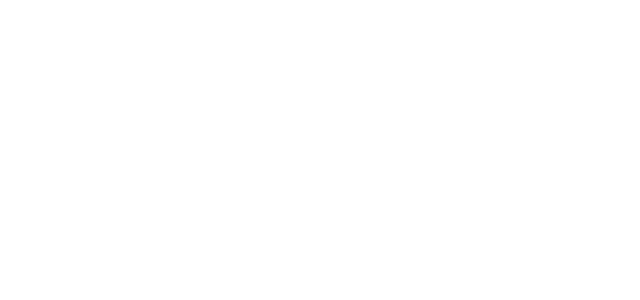
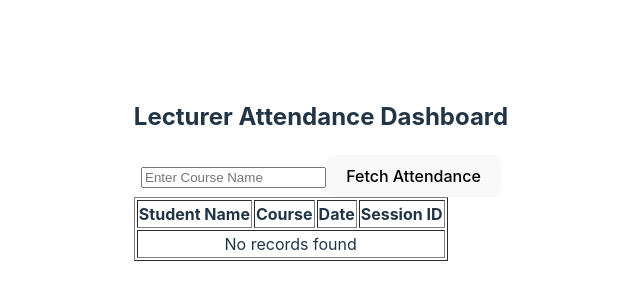
Before and after one commit to OkidNorbert/lecture-attendance-system, a React (Vite) app in the folder client/: page /lecturer-dashboard in a window 1280 px wide. Before the commit this address had no page. Shown: the part 230-530 px from the top of the page, without its empty margins (319-959 px from the left). Built offline with nearby package versions, Linux system fonts and the light colour scheme; sample sign-in values are in the browser's storage.

Commit message:
attendance history

```diff
--- a/client/src/main.jsx
+++ b/client/src/main.jsx
@@ -8,6 +8,8 @@
 import "./index.css";
 import GenerateQR from "./pages/GenerateQR";
 import ScanQR from "./pages/ScanQR";
+import AttendanceHistory from "./pages/AttendanceHistory";
+import LecturerDashboard from "./pages/LecturerDashboard";
 
 
 ReactDOM.createRoot(document.getElementById("root")).render(
@@ -20,6 +22,9 @@
         <Route path="/dashboard" element={<Dashboard />} />
         <Route path="/generate-qr" element={<GenerateQR />} />
         <Route path="/scan-qr" element={<ScanQR />} />
+        <Route path="/attendance-history" element={<AttendanceHistory />} />
+        <Route path="/lecturer-dashboard" element={<LecturerDashboard />} />
+
 
       </Routes>
     </Router>
--- /dev/null
+++ b/client/src/pages/AttendanceHistory.jsx
@@ -0,0 +1,52 @@
+import { useEffect, useState } from "react";
+import { useNavigate } from "react-router-dom";
+import axios from "axios";
+
+const AttendanceHistory = () => {
+  const [records, setRecords] = useState([]);
+  const navigate = useNavigate();
+
+  useEffect(() => {
+    const token = localStorage.getItem("token");
+    if (!token) {
+      navigate("/login");
+      return;
+    }
+
+    axios.get("http://localhost:5000/api/attendance/history", {
+      headers: { Authorization: `Bearer ${token}` },
+    })
+    .then(res => setRecords(res.data))
+    .catch(() => alert("Error fetching attendance records"));
+  }, [navigate]);
+
+  return (
+    <div>
+      <h2>My Attendance History</h2>
+      <table border="1">
+        <thead>
+          <tr>
+            <th>Course</th>
+            <th>Date</th>
+            <th>Session ID</th>
+          </tr>
+        </thead>
+        <tbody>
+          {records.length > 0 ? (
+            records.map((record, index) => (
+              <tr key={index}>
+                <td>{record.course}</td>
+                <td>{record.date}</td>
+                <td>{record.sessionId}</td>
+              </tr>
+            ))
+          ) : (
+            <tr><td colSpan="3">No records found</td></tr>
+          )}
+        </tbody>
+      </table>
+    </div>
+  );
+};
+
+export default AttendanceHistory;
--- /dev/null
+++ b/client/src/pages/LecturerDashboard.jsx
@@ -0,0 +1,64 @@
+import { useEffect, useState } from "react";
+import { useNavigate } from "react-router-dom";
+import axios from "axios";
+
+const LecturerDashboard = () => {
+  const [records, setRecords] = useState([]);
+  const [course, setCourse] = useState("");
+  const navigate = useNavigate();
+
+  useEffect(() => {
+    const token = localStorage.getItem("token");
+    if (!token) {
+      navigate("/login");
+      return;
+    }
+  }, [navigate]);
+
+  const fetchRecords = async () => {
+    const token = localStorage.getItem("token");
+    try {
+      const res = await axios.get(`http://localhost:5000/api/attendance/course/${course}`, {
+        headers: { Authorization: `Bearer ${token}` },
+      });
+      setRecords(res.data);
+    } catch (err) {
+      alert("Error fetching attendance records");
+    }
+  };
+
+  return (
+    <div>
+      <h2>Lecturer Attendance Dashboard</h2>
+      <input type="text" placeholder="Enter Course Name" value={course} onChange={(e) => setCourse(e.target.value)} />
+      <button onClick={fetchRecords}>Fetch Attendance</button>
+
+      <table border="1">
+        <thead>
+          <tr>
+            <th>Student Name</th>
+            <th>Course</th>
+            <th>Date</th>
+            <th>Session ID</th>
+          </tr>
+        </thead>
+        <tbody>
+          {records.length > 0 ? (
+            records.map((record, index) => (
+              <tr key={index}>
+                <td>{record.name}</td>
+                <td>{record.course}</td>
+                <td>{record.date}</td>
+                <td>{record.sessionId}</td>
+              </tr>
+            ))
+          ) : (
+            <tr><td colSpan="4">No records found</td></tr>
+          )}
+        </tbody>
+      </table>
+    </div>
+  );
+};
+
+export default LecturerDashboard;
```
Also changed, not shown: 1 other file (tests, documents, lock files or other folders).
